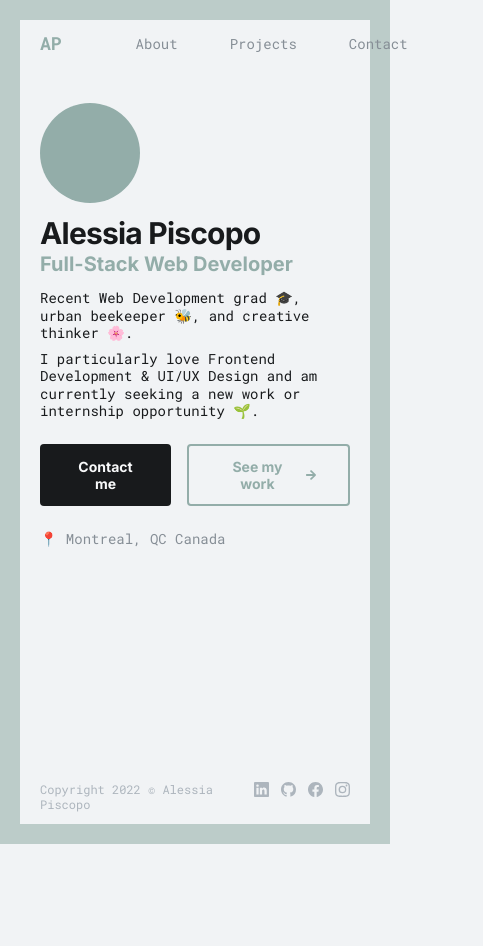
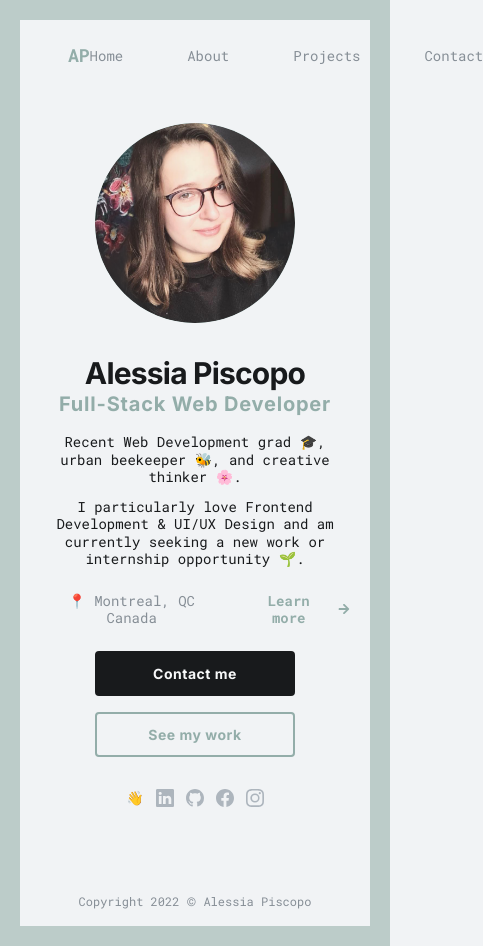
Before and after one commit to AlessiaPiscopo/portfolio, a Gatsby site: page / in a window 390 px wide. Shown: the whole page, 483 px wide, since content can reach past the window. Before the commit the page ends 844 px from the top, so only its background shows below. Built offline with nearby package versions, Linux system fonts and the light colour scheme; Gatsby itself is replaced by a stand-in of ours.

Commit message:
Fix Hero component responsiveness and finish styling

```diff
--- a/src/components/Footer.js
+++ b/src/components/Footer.js
@@ -1,36 +1,13 @@
 import React from "react";
-import { StyledFooter, IconsSection } from "../styles/Footer.styled";
-
-import { BsLinkedin, BsGithub, BsFacebook, BsInstagram } from "react-icons/bs";
-import { RiFacebookFill } from "react-icons/ri";
+import { StyledFooter } from "../styles/Footer.styled";
 
 export default function Footer() {
   return (
     <StyledFooter>
-      <p>Copyright 2022 © Alessia Piscopo</p>
-
-      {/* make icon links accessible using aria-hidden and a "visually-hidden" class selector: https://a11y-101.com/development/icons-and-links */}
-      <IconsSection>
-        <a href="https://www.linkedin.com/in/alessiapiscopo/" target="_blank">
-          <BsLinkedin className="socials-icon" aria-hidden="true" />
-          <span class="visually-hidden">LinkedIn</span>
-        </a>
-
-        <a href="https://github.com/AlessiaPiscopo" target="_blank">
-          <BsGithub className="socials-icon" aria-hidden="true" />
-          <span class="visually-hidden">Github</span>
-        </a>
-
-        <a href="https://www.facebook.com/alessia.piscopo.54" target="_blank">
-          <BsFacebook className="socials-icon" aria-hidden="true" />
-          <span class="visually-hidden">Facebook</span>
-        </a>
-
-        <a href="https://www.instagram.com/alepiscopo/" target="_blank">
-          <BsInstagram className="socials-icon" aria-hidden="true" />
-          <span class="visually-hidden">Instagram</span>
-        </a>
-      </IconsSection>
+      <p>
+        Copyright 2022 <span className="copyright-symbol">©</span> Alessia
+        Piscopo
+      </p>
     </StyledFooter>
   );
 }
--- a/src/components/Hero.js
+++ b/src/components/Hero.js
@@ -1,10 +1,15 @@
 import React from "react";
+import { Link } from "gatsby";
 import {
   StyledHero,
-  Circle,
+  ProfilePic,
   Name,
   Title,
-  Blurb,
+  Intro,
+  IntroText,
+  LocationAndLearnMore,
+  SocialsIcons,
+  LearnMore,
   ButtonsSection,
   ContactBtn,
   SeeMyWorkBtn,
@@ -12,16 +17,23 @@ import {
   Location,
 } from "../styles/Hero.styled";
 
+import { BsLinkedin, BsGithub, BsFacebook, BsInstagram } from "react-icons/bs";
+
+// Note: Make icon links accessible using aria-hidden and a "visually-hidden" class selector: https://a11y-101.com/development/icons-and-links
+
+// TODO: make emojis bigger .emoji font-size
+
 export default function Hero() {
   return (
     <StyledHero className="hero">
-      <Circle className="circle"></Circle>
+      {/* <div className="hero-content"> */}
+      <ProfilePic src="/profile-pic-round.png" alt="profile picture" />
 
-      <section>
+      <Intro>
         <Name>Alessia Piscopo</Name>
         <Title>Full-Stack Web Developer</Title>
 
-        <Blurb>
+        <IntroText>
           <p>
             Recent Web Development grad 🎓, urban beekeeper 🐝, and creative
             thinker 🌸.
@@ -30,18 +42,50 @@ export default function Hero() {
             I particularly love Frontend Development & UI/UX Design and am
             currently seeking a new work or internship opportunity 🌱.
           </p>
-        </Blurb>
-      </section>
+        </IntroText>
 
-      <ButtonsSection>
-        <ContactBtn className="btn">Contact me</ContactBtn>
-        <SeeMyWorkBtn className="btn">
-          See my work
-          <StyledBsArrowRightShort />
-        </SeeMyWorkBtn>
-      </ButtonsSection>
+        <LocationAndLearnMore>
+          <Location>📍 Montreal, QC Canada</Location>
 
-      <Location>📍 Montreal, QC Canada</Location>
+          <LearnMore to="/about" className="learn-more-link">
+            <span>Learn more </span>
+            <StyledBsArrowRightShort className="arrow" />
+          </LearnMore>
+        </LocationAndLearnMore>
+
+        <ButtonsSection>
+          <Link to="/contact">
+            <ContactBtn className="btn">Contact me</ContactBtn>
+          </Link>
+
+          <Link to="/projects">
+            <SeeMyWorkBtn className="btn">See my work</SeeMyWorkBtn>
+          </Link>
+        </ButtonsSection>
+
+        <SocialsIcons>
+          👋
+          <a href="https://www.linkedin.com/in/alessiapiscopo/" target="_blank">
+            <BsLinkedin className="socials-icon" aria-hidden="true" />
+            <span class="visually-hidden">LinkedIn</span>
+          </a>
+          <a href="https://github.com/AlessiaPiscopo" target="_blank">
+            <BsGithub className="socials-icon" aria-hidden="true" />
+            <span class="visually-hidden">Github</span>
+          </a>
+          <a href="https://www.facebook.com/alessia.piscopo.54" target="_blank">
+            <BsFacebook className="socials-icon" aria-hidden="true" />
+            <span class="visually-hidden">Facebook</span>
+          </a>
+          <a href="https://www.instagram.com/alepiscopo/" target="_blank">
+            <BsInstagram className="socials-icon" aria-hidden="true" />
+            <span class="visually-hidden">Instagram</span>
+          </a>
+        </SocialsIcons>
+      </Intro>
+      {/* </div> */}
     </StyledHero>
   );
 }
+
+<Link to="/contact">Contact</Link>;
--- a/src/components/Navbar.js
+++ b/src/components/Navbar.js
@@ -12,6 +12,8 @@ export default function Navbar() {
         </Link>
 
         <MenuContainer className="menu-container">
+          <Link to="/">Home</Link>
+
           <Link to="/about">About</Link>
           <Link to="/projects">Projects</Link>
           <Link to="/contact">Contact</Link>
--- a/src/pages/about.js
+++ b/src/pages/about.js
@@ -11,6 +11,8 @@ export default function About() {
         dignissimos distinctio delectus culpa earum quo quisquam mollitia soluta
         adipisci natus?
       </p>
+
+      {/* faded map of Montreal with pin at bottom (Google Maps API) */}
     </Layout>
   );
 }
--- a/src/styles/Footer.styled.js
+++ b/src/styles/Footer.styled.js
@@ -1,27 +1,17 @@
 import styled from "styled-components";
 
 export const StyledFooter = styled.footer`
-  color: var(--color-gray-5);
+  color: var(--color-gray-6);
   font-size: 1.2rem;
 
   /* place at bottom of screen */
   display: flex;
-  justify-content: space-between;
+  justify-content: center;
   margin-top: auto;
 
-  padding: 1.2rem 2rem;
-`;
+  padding: 1.6rem 2rem;
 
-export const IconsSection = styled.section`
-  display: flex;
-  gap: 1.2rem;
-
-  .socials-icon {
-    width: 15px;
-    height: 15px;
-  }
-
-  .visually-hidden {
-    display: none;
+  .copyright-symbol {
+    font-size: 1.6rem;
   }
 `;
--- a/src/styles/Hero.styled.js
+++ b/src/styles/Hero.styled.js
@@ -1,55 +1,96 @@
 import styled from "styled-components";
+import { Link } from "gatsby";
 import { FaArrowRight } from "react-icons/fa";
 
+// TODO: clamp width, center content for mobile view with image on top
+
 export const StyledHero = styled.section`
-  margin-top: 3.6rem;
+  margin: 6.4rem auto;
+  display: flex;
+  justify-content: center;
+
+  @media screen and (max-width: 768px) {
+    display: flex;
+    flex-direction: column;
+    justify-content: center;
+    align-items: center;
+    margin-top: 3.2rem;
+  }
 `;
 
-// Profile pic placeholder
-export const Circle = styled.div`
-  width: 100px;
-  height: 100px;
+export const ProfilePic = styled.img`
+  width: 200px;
+  height: 200px;
   background-color: var(--color-opal);
   border-radius: 50%;
-  margin-bottom: 1.2rem;
+  margin-right: 5.8rem;
+
+  @media screen and (max-width: 768px) {
+    /* width: 150px;
+    height: 150px; */
+    margin: 0 0 3.2rem 0;
+  }
+`;
+
+export const Intro = styled.article`
+  display: flex;
+  flex-direction: column;
+  align-items: flex-start;
+  max-width: 520px;
+
+  @media screen and (max-width: 768px) {
+    align-items: center;
+    text-align: center;
+    max-width: 450px;
+  }
 `;
 
 export const Name = styled.h1`
   font-size: 3rem;
   letter-spacing: -0.08rem;
 `;
-
 export const Title = styled.h2`
   font-size: 2rem;
   color: var(--color-opal);
-  margin-bottom: 1.2rem;
+  margin-bottom: 1.6rem;
+  letter-spacing: 0.8px;
 `;
 
-export const Blurb = styled.article`
-  p:first-of-type {
-    margin-bottom: 0.8rem;
-  }
+export const IntroText = styled.section`
+  display: flex;
+  flex-direction: column;
+  gap: 1.2rem;
+  margin-bottom: 2.4rem;
 `;
 
-export const ButtonsSection = styled.section`
-  margin: 2.4rem 0;
+// ---- LOCATION & LEARN MORE
+
+export const LocationAndLearnMore = styled.span`
   display: flex;
-  gap: 1.6rem;
+  gap: 2.4rem;
+  align-items: center;
+  margin-bottom: 2.4rem;
 `;
 
-export const ContactBtn = styled.button`
-  background-color: var(--color-black);
-  color: var(--color-white);
+export const Location = styled.p`
+  color: var(--color-gray-6);
 `;
 
-export const SeeMyWorkBtn = styled.button`
+export const LearnMore = styled(Link)`
+  color: var(--color-opal);
+  font-weight: bold;
   display: flex;
+  justify-content: center;
   align-items: center;
-  gap: 1.2rem;
+  gap: 0.8rem;
 
-  color: var(--color-opal);
-  background-color: transparent;
-  border: 2px solid var(--color-opal);
+  &:hover {
+    opacity: 1;
+
+    .arrow {
+      transform: translate(0.8rem);
+    }
+  }
 `;
 
 export const StyledBsArrowRightShort = styled(FaArrowRight)`
@@ -58,6 +99,54 @@ export const StyledBsArrowRightShort = styled(FaArrowRight)`
   stroke: var(--color-opal);
 `;
 
-export const Location = styled.p`
-  color: var(--color-gray-6);
+// ---- BUTTONS
+
+export const ButtonsSection = styled.section`
+  margin-bottom: 3.2rem;
+  display: flex;
+  gap: 1.6rem;
+
+  @media screen and (max-width: 600px) {
+    display: flex;
+    flex-direction: column;
+    align-items: center;
+    min-width: 100%;
+  }
 `;
+
+export const ContactBtn = styled.button`
+  min-width: 200px;
+  border: 2px solid var(--color-black);
+  background-color: var(--color-black);
+  color: var(--color-white);
+`;
+
+export const SeeMyWorkBtn = styled.button`
+  min-width: 200px;
+  border: 2px solid var(--color-opal);
+  background-color: transparent;
+  color: var(--color-opal);
+`;
+
+// ---- SOCIALS ICONS
+
+export const SocialsIcons = styled.span`
+  color: var(--color-gray-5);
+
+  display: flex;
+  gap: 1.2rem;
+
+  span {
+    color: var(--text-color-black);
+    font-style: italic;
+  }
+
+  .socials-icon {
+    width: 18px;
+    height: 18px;
+  }
+
+  .visually-hidden {
+    display: none;
+  }
+`;
--- a/src/styles/Navbar.styled.js
+++ b/src/styles/Navbar.styled.js
@@ -1,4 +1,6 @@
 import styled from "styled-components";
+
+// TODO: hamburger + slide-in sidebar menu in mobile view
 
 export const StyledNavbar = styled.div`
   color: var(--color-gray-6);
@@ -6,7 +8,7 @@ export const StyledNavbar = styled.div`
   position: sticky;
   top: 0;
   z-index: 10;
-  padding: 1.2rem 2rem;
+  padding: 2.4rem 4.8rem;
 
   .initials {
     color: var(--color-opal);
@@ -19,20 +21,12 @@ export const Nav = styled.nav`
   display: flex;
   align-items: center;
   justify-content: space-between;
-  gap: 7.4rem;
-
-  /* @media screen and (max-width: 768px) {
-    display: flex;
-    flex-direction: column;
-    justify-content: center;
-    padding: 1.5rem 0 1rem 0;
-  } */
 `;
 
 export const MenuContainer = styled.div`
   display: flex;
   align-items: center;
-  gap: 5.2rem;
+  gap: 6.4rem;
 `;
 
 // export const IconsNav = styled.div`
--- a/src/styles/index.css
+++ b/src/styles/index.css
@@ -55,6 +55,7 @@ body {
 }
 
 .content {
+  /* min-width: fit-content; */
   padding: 0 2rem;
 }
 
@@ -88,6 +89,8 @@ h3 {
   font-family: "Inter", Helvetica, sans-serif;
   font-size: 1.4rem;
   font-weight: bold;
+  letter-spacing: 0.5px;
+
   padding: 1.2rem 3.2rem;
   border-radius: 4px;
 }
@@ -95,3 +98,7 @@ h3 {
   transform: scale(0.97);
   transition: ease-in-out 0.1s;
 }
+
+.emoji {
+  font-size: 1.8rem;
+}
```
